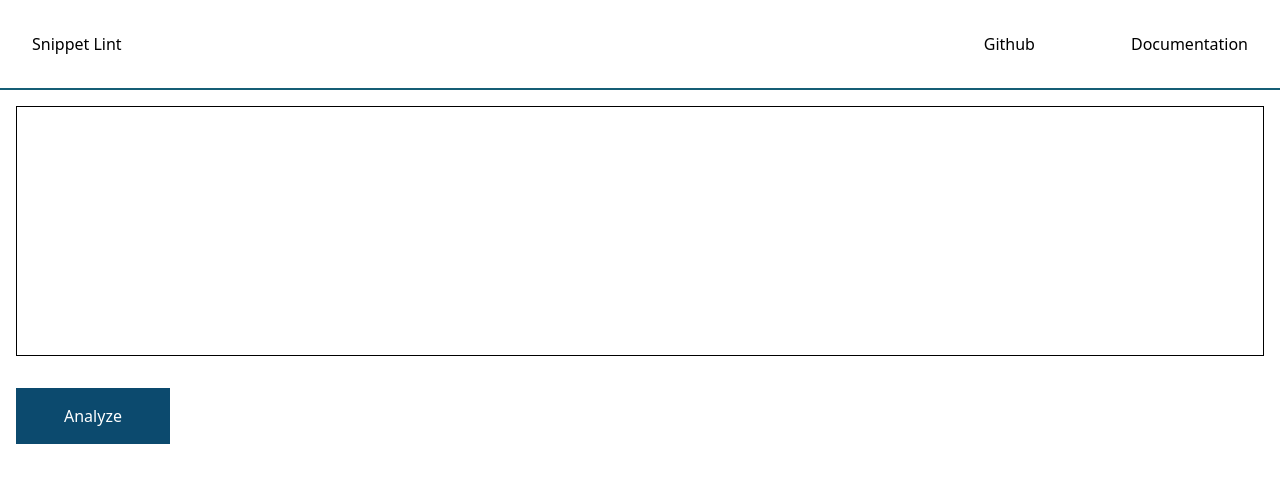
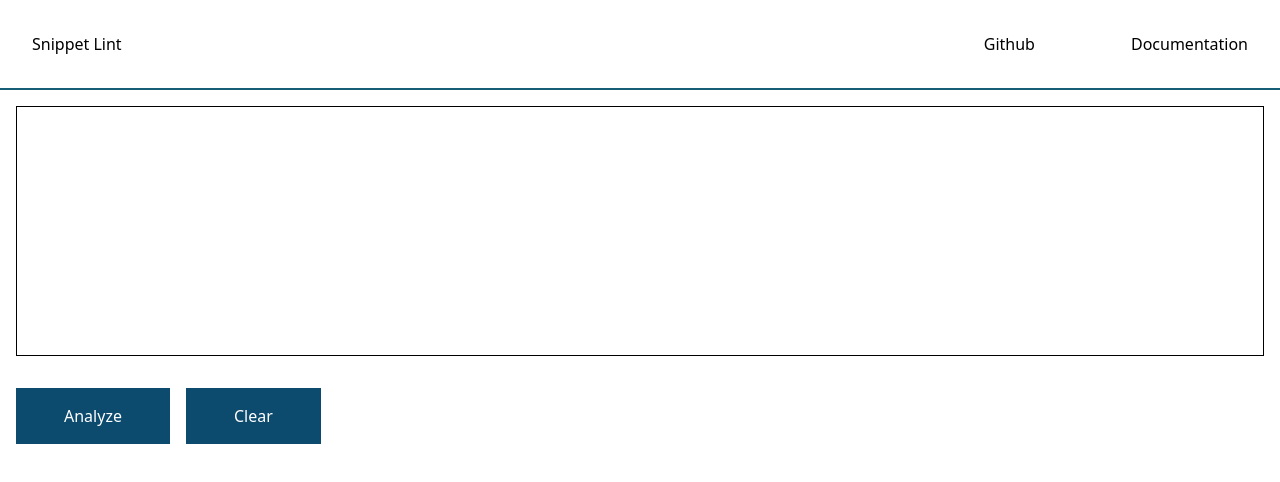
Before and after one commit to DavideCannerozzi/SnippetLint, a React (Vite) app: page / in a window 1280 px wide. Shown: the top 482 px of the page. Built offline with nearby package versions, Linux system fonts and the light colour scheme.

Commit message:
add primary button, more css style and fix duplicate interface

```diff
--- a/src/App.tsx
+++ b/src/App.tsx
@@ -5,6 +5,7 @@ import Header from "./components/Header/Header";
 import { AxeResults } from "axe-core";
 import ScoreDisplay from "./components/ScoreDisplay/ScoreDisplay";
 import IssuesList from "./components/IssuesList/IssuesList";
+import PrimaryButton from "./components/PrimaryButton/PrimaryButton";
 
 function App() {
   const [code, setCode] = useState<string>(
@@ -22,12 +23,23 @@ function App() {
   return (
     <main>
       <Header />
-      <div className="container mx-auto p-4">
+      <section className="container mx-auto p-4">
         <CodeEditor code={code} setCode={setCode} />
-        <AnalyzerButton code={code} setResults={setResults} />
+        <section className="flex items-center gap-4">
+          <AnalyzerButton code={code} setResults={setResults} />
+          <PrimaryButton
+            onClick={() => {
+              setCode("");
+              setResults(null);
+              localStorage.removeItem("currentSnippet");
+            }}
+          >
+            Clear
+          </PrimaryButton>
+        </section>
         <ScoreDisplay results={results} />
         <IssuesList results={results} />
-      </div>
+      </section>
     </main>
   );
 }
--- a/src/components/AnalyzerButton/AnalyzerButton.tsx
+++ b/src/components/AnalyzerButton/AnalyzerButton.tsx
@@ -1,6 +1,7 @@
 import axe from "axe-core";
 import type { ButtonProps } from "./AnalyzerButton.types";
 import { useState } from "react";
+import PrimaryButton from "../PrimaryButton/PrimaryButton";
 
 export default function AnalyzerButton({ code, setResults }: ButtonProps) {
   const [error, setError] = useState<Error | null>(null);
@@ -27,12 +28,9 @@ export default function AnalyzerButton({ code, setResults }: ButtonProps) {
 
   return (
     <div>
-      <button
-        className="bg-sky-900 text-white py-4 px-12 mt-8"
-        onClick={handleAnalyze}
-      >
+      <PrimaryButton onClick={handleAnalyze}>
         {loading ? "Loading..." : "Analyze"}
-      </button>
+      </PrimaryButton>
       {error && <p className="text-red-600">{error.message}</p>}
     </div>
   );
--- a/src/components/IssuesList/IssuesList.tsx
+++ b/src/components/IssuesList/IssuesList.tsx
@@ -1,6 +1,6 @@
-import type { ScoreDisplayProps } from "../ScoreDisplay/ScoreDisplay.types";
+import type { ResultsProps } from "../ScoreDisplay/ScoreDisplay.types";
 
-export default function IssuesList({ results }: ScoreDisplayProps) {
+export default function IssuesList({ results }: ResultsProps) {
   if (!results) return null;
   if (results.violations.length === 0) return <p>No issues found.</p>;
   return (
--- /dev/null
+++ b/src/components/PrimaryButton/PrimaryButton.tsx
@@ -0,0 +1,12 @@
+import type { PrimaryButtonProps } from "./PrimaryButton.types";
+
+export default function PrimaryButton({
+  onClick,
+  children,
+}: PrimaryButtonProps) {
+  return (
+    <button className="bg-sky-900 text-white py-4 px-12 mt-8" onClick={onClick}>
+      {children}
+    </button>
+  );
+}
--- /dev/null
+++ b/src/components/PrimaryButton/PrimaryButton.types.ts
@@ -0,0 +1,4 @@
+export interface PrimaryButtonProps {
+  onClick: () => void;
+  children: React.ReactNode;
+}
--- a/src/components/ScoreDisplay/ScoreDisplay.tsx
+++ b/src/components/ScoreDisplay/ScoreDisplay.tsx
@@ -1,4 +1,4 @@
-import type { ScoreDisplayProps } from "./ScoreDisplay.types";
+import type { ResultsProps } from "./ScoreDisplay.types";
 
 const weights: Record<string, number> = {
   critical: 25,
@@ -14,7 +14,7 @@ const bulletColor: Record<string, string> = {
   minor: "bg-blue-500",
 };
 
-export default function ScoreDisplay({ results }: ScoreDisplayProps) {
+export default function ScoreDisplay({ results }: ResultsProps) {
   if (!results) return null;
 
   const totalPenaltyScore = results.violations.reduce((acc, viol) => {
--- a/src/components/ScoreDisplay/ScoreDisplay.types.ts
+++ b/src/components/ScoreDisplay/ScoreDisplay.types.ts
@@ -1,5 +1,5 @@
 import type { AxeResults } from "axe-core";
 
-export interface ScoreDisplayProps {
+export interface ResultsProps {
   results: AxeResults | null;
 }
```
